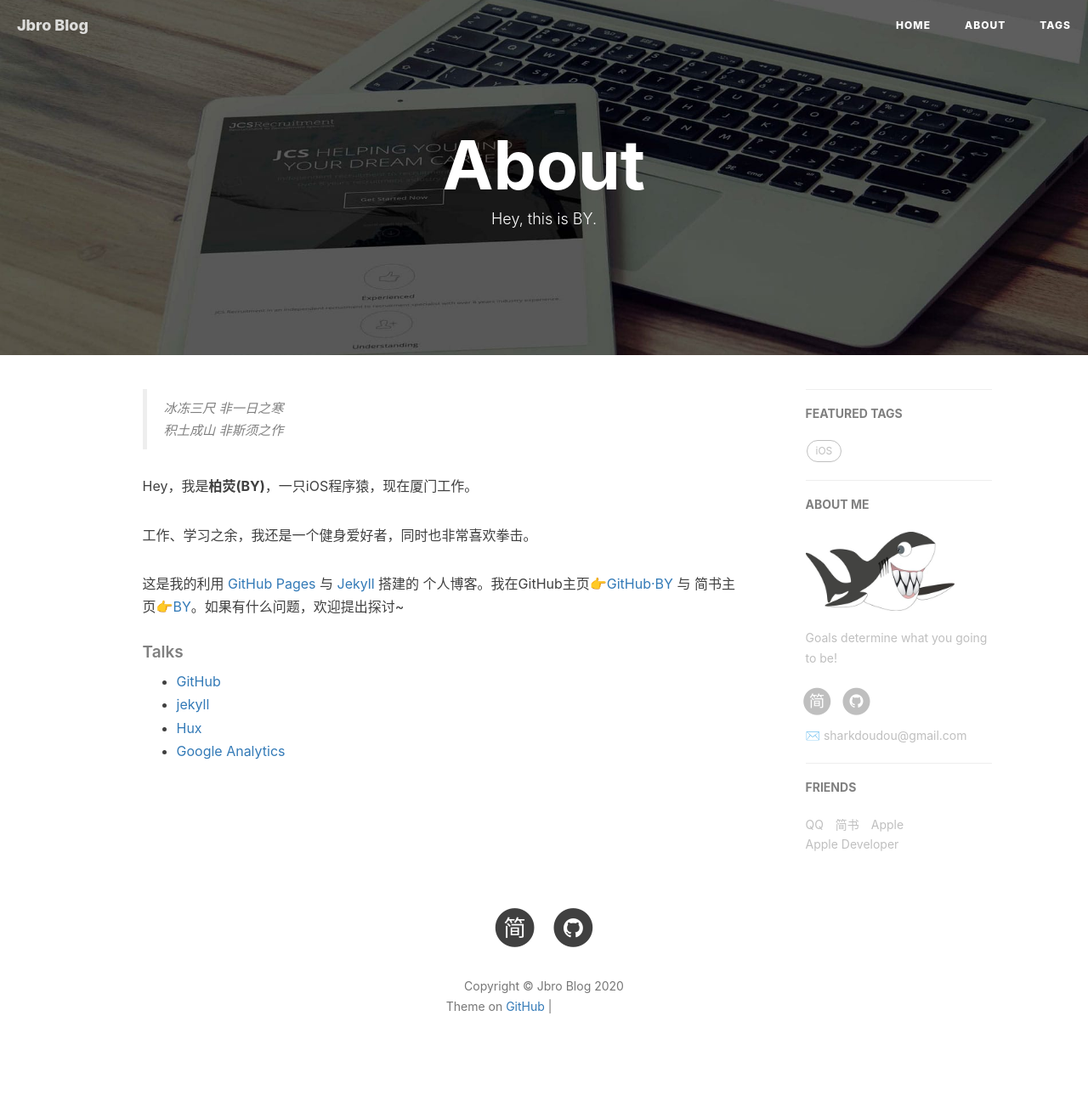
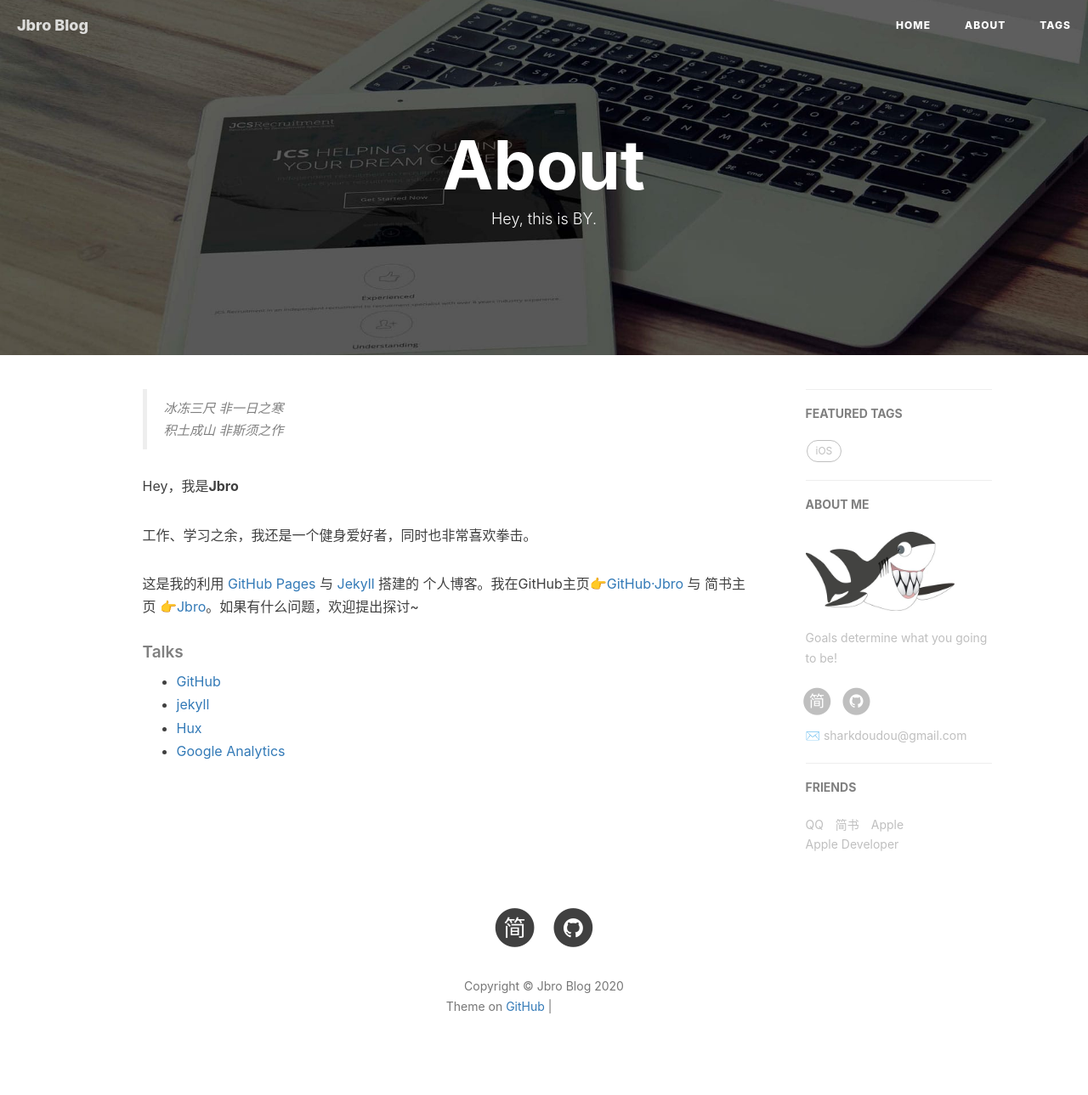
Before and after one commit to zhaogituser/zhaogituser.github.io, a Jekyll site: the page built from about.html, in a window 1280 px wide. Shown: the whole page at 85% size. Built offline with Jekyll 4.4.1, drawn with Linux system fonts in a browser that asks for light colours; nearby versions of some CDN libraries; comment, search, counter and statistics services are not loaded; grey boxes are pictures that could not be loaded.

Commit message:
update Allright

```diff
--- a/_config.yml
+++ b/_config.yml
@@ -20,8 +20,8 @@
 #zhihu_username:
 github_username: zhaogituser
 #facebook_username:
-jianshu_username: e71990ada2fd
-#twitter_username:   qiubaiying
+jianshu_username: f1daaf1e2a0b
+#twitter_username:
 
 # Build settings
 # from 2016, 'pygments' is unsupported on GitHub Pages. Use 'rouge' for highlighting instead.
@@ -79,7 +79,7 @@
 friends:
   [
     { title: "QQ", href: "http://qq.com" },
-    { title: "简书", href: "https://www.jianshu.com/u/e71990ada2fd" },
+    { title: "简书", href: "https://www.jianshu.com/u/f1daaf1e2a0b" },
     { title: "Apple", href: "https://apple.com" },
     { title: "Apple Developer", href: "https://developer.apple.com/" },
   ]
--- a/about.html
+++ b/about.html
@@ -18,11 +18,11 @@
     <blockquote><p>冰冻三尺 非一日之寒<br>
     积土成山 非斯须之作</p></blockquote>
 
-    <p>Hey，我是<strong>柏荧(BY)</strong>，一只iOS程序猿，现在厦门工作。</p>
+    <p>Hey，我是<strong>Jbro</strong></p>
 
     <p>工作、学习之余，我还是一个健身爱好者，同时也非常喜欢拳击。</p>
 
-    <p>这是我的利用 <a href="https://pages.github.com/">GitHub Pages</a> 与 <a href="http://jekyll.com.cn/">Jekyll</a> 搭建的 个人博客。我在GitHub主页<a href="https://github.com/qiubaiying">👉GitHub·BY</a> 与 简书主页<a href="https://http://www.jianshu.com/u/e71990ada2fd">👉BY</a>。如果有什么问题，欢迎提出探讨~</p>
+    <p>这是我的利用 <a href="https://pages.github.com/">GitHub Pages</a> 与 <a href="http://jekyll.com.cn/">Jekyll</a> 搭建的 个人博客。我在GitHub主页<a href="https://github.com/zhaogituser">👉GitHub·Jbro</a> 与 简书主页<a href="https://http://www.jianshu.com/u/f1daaf1e2a0b"> 👉Jbro</a>。如果有什么问题，欢迎提出探讨~</p>
 
     <p></p>
 
```
Also changed, not shown: README.md.
